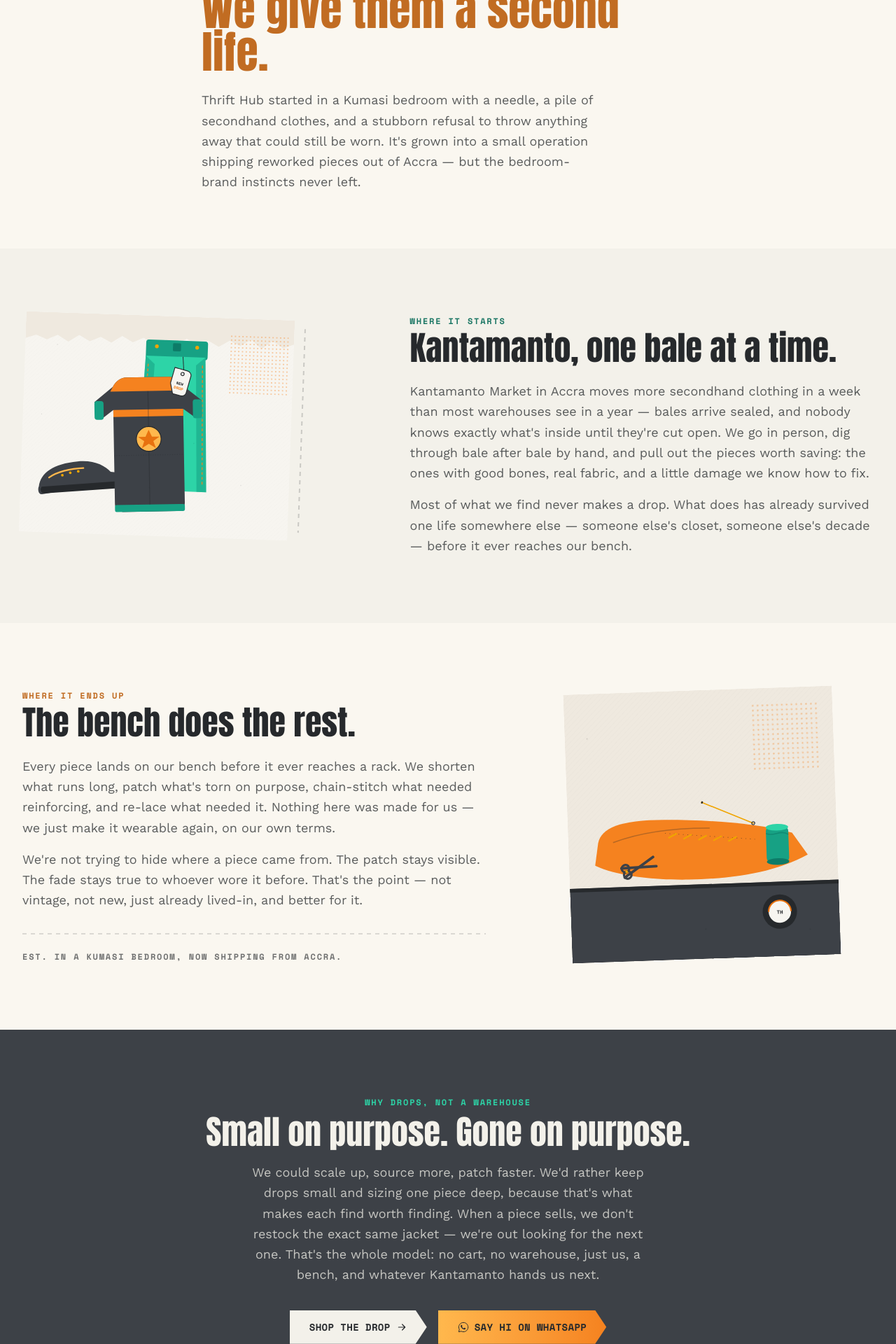
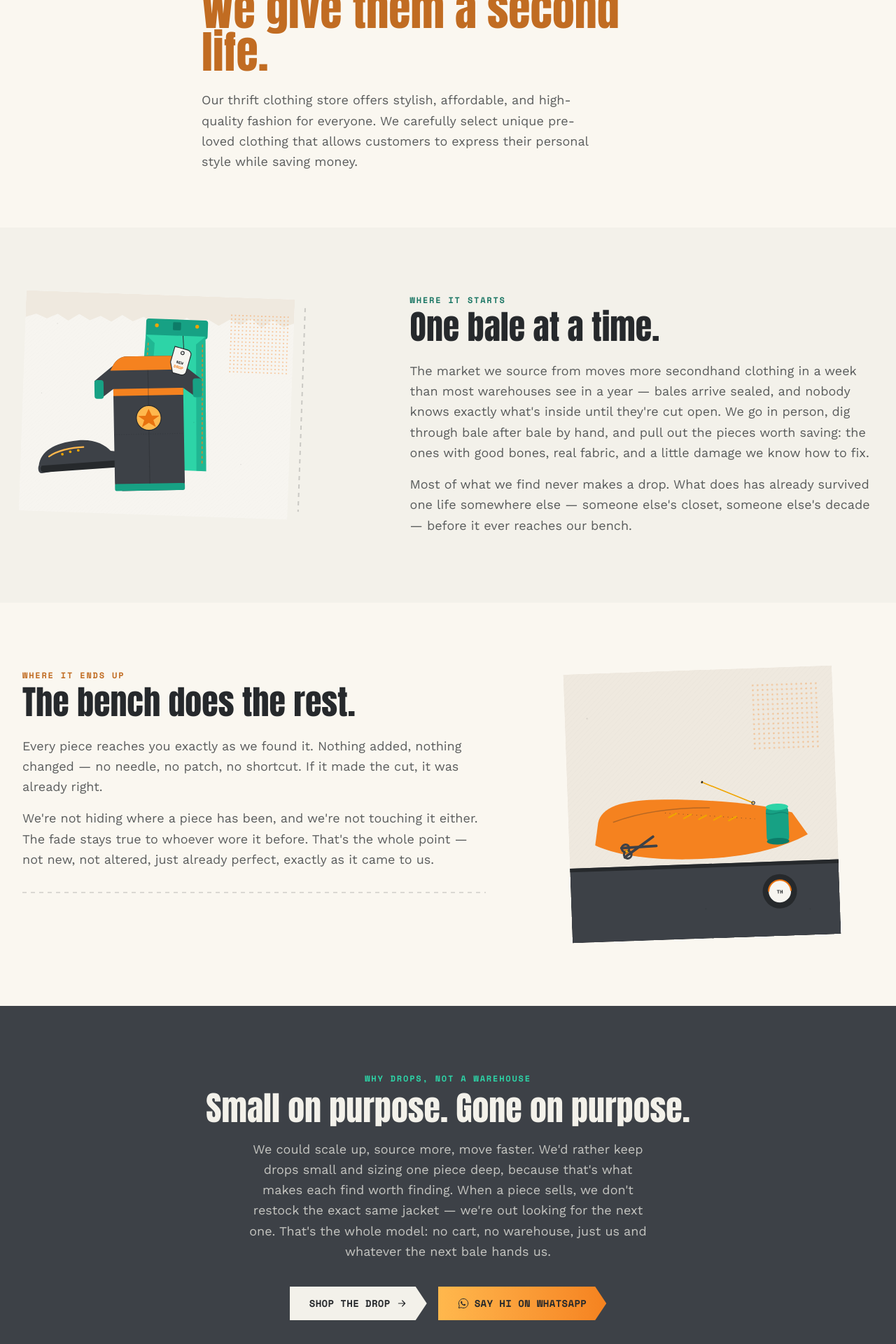
Before and after one commit to Benjamin-yankey/Thrift-Hub, a Next.js app: page /about in a window 1280 px wide. Shown: the part 280-2200 px from the top of the page at 70% size. Built offline with nearby package versions, Linux system fonts and the light colour scheme.

Commit message:
feat: update content in AboutPage and BrandStory components for clarity and engagement

```diff
--- a/src/app/about/page.tsx
+++ b/src/app/about/page.tsx
@@ -15,7 +15,7 @@ export const metadata: Metadata = {
 
 export default function AboutPage() {
   const whatsappHref = buildWhatsAppLink(
-    "Hi! I'd like to know more about Thrift Hub."
+    "Hi! I'd like to know more about Thrift Hub.",
   );
 
   return (
@@ -41,14 +41,15 @@ export default function AboutPage() {
               <h1 className="mt-4 font-display text-[clamp(2.5rem,9vw,4rem)] leading-[0.95] text-ink">
                 We don&apos;t make clothes.
                 <br />
-                <span className="text-orange-deep">We give them a second life.</span>
+                <span className="text-orange-deep">
+                  We give them a second life.
+                </span>
               </h1>
               <p className="mt-6 max-w-xl font-body text-lg leading-relaxed text-ink/75">
-                Thrift Hub started in a Kumasi bedroom with a needle, a pile
-                of secondhand clothes, and a stubborn refusal to throw
-                anything away that could still be worn. It&apos;s grown into
-                a small operation shipping reworked pieces out of Accra —
-                but the bedroom-brand instincts never left.
+                Our thrift clothing store offers stylish, affordable, and
+                high-quality fashion for everyone. We carefully select unique
+                pre-loved clothing that allows customers to express their
+                personal style while saving money.
               </p>
             </Reveal>
           </div>
@@ -78,23 +79,21 @@ export default function AboutPage() {
                 Where it starts
               </p>
               <h2 className="mt-2 font-display text-4xl leading-[0.95] text-ink sm:text-5xl">
-                Kantamanto, one bale at a time.
+                One bale at a time.
               </h2>
               <div className="mt-6 space-y-4 font-body text-base leading-relaxed text-ink/75 sm:text-lg">
                 <p>
-                  Kantamanto Market in Accra moves more secondhand clothing
-                  in a week than most warehouses see in a year — bales
-                  arrive sealed, and nobody knows exactly what&apos;s inside
-                  until they&apos;re cut open. We go in person, dig through
-                  bale after bale by hand, and pull out the pieces worth
-                  saving: the ones with good bones, real fabric, and a
-                  little damage we know how to fix.
+                  The market we source from moves more secondhand clothing in a
+                  week than most warehouses see in a year — bales arrive sealed,
+                  and nobody knows exactly what&apos;s inside until they&apos;re
+                  cut open. We go in person, dig through bale after bale by
+                  hand, and pull out the pieces worth saving: the ones with good
+                  bones, real fabric, and a little damage we know how to fix.
                 </p>
                 <p>
-                  Most of what we find never makes a drop. What does has
-                  already survived one life somewhere else — someone
-                  else&apos;s closet, someone else&apos;s decade — before it
-                  ever reaches our bench.
+                  Most of what we find never makes a drop. What does has already
+                  survived one life somewhere else — someone else&apos;s closet,
+                  someone else&apos;s decade — before it ever reaches our bench.
                 </p>
               </div>
             </Reveal>
@@ -113,23 +112,18 @@ export default function AboutPage() {
               </h2>
               <div className="mt-6 space-y-4 font-body text-base leading-relaxed text-ink/75 sm:text-lg">
                 <p>
-                  Every piece lands on our bench before it ever reaches a
-                  rack. We shorten what runs long, patch what&apos;s torn on
-                  purpose, chain-stitch what needed reinforcing, and re-lace
-                  what needed it. Nothing here was made for us — we just
-                  make it wearable again, on our own terms.
+                  Every piece reaches you exactly as we found it. Nothing
+                  added, nothing changed — no needle, no patch, no shortcut.
+                  If it made the cut, it was already right.
                 </p>
                 <p>
-                  We&apos;re not trying to hide where a piece came from.
-                  The patch stays visible. The fade stays true to whoever
-                  wore it before. That&apos;s the point — not vintage,
-                  not new, just already lived-in, and better for it.
+                  We&apos;re not hiding where a piece has been, and we&apos;re
+                  not touching it either. The fade stays true to whoever wore
+                  it before. That&apos;s the whole point — not new, not
+                  altered, just already perfect, exactly as it came to us.
                 </p>
               </div>
               <div className="stitch mt-8 text-ink/15" aria-hidden="true" />
-              <p className="mt-6 font-tag text-xs font-bold uppercase tracking-[0.15em] text-ink/65">
-                Est. in a Kumasi bedroom, now shipping from Accra.
-              </p>
             </Reveal>
 
             <Reveal delay={100}>
@@ -150,7 +144,10 @@ export default function AboutPage() {
         </section>
 
         {/* Why small drops */}
-        <section id="small-drops" className="bg-charcoal py-20 text-cloud sm:py-24">
+        <section
+          id="small-drops"
+          className="bg-charcoal py-20 text-cloud sm:py-24"
+        >
           <Reveal className="mx-auto max-w-3xl px-5 text-center sm:px-8">
             <p className="font-tag text-xs font-bold uppercase tracking-[0.15em] text-teal-light">
               Why drops, not a warehouse
@@ -159,13 +156,12 @@ export default function AboutPage() {
               Small on purpose. Gone on purpose.
             </h2>
             <p className="mx-auto mt-5 max-w-xl font-body text-base leading-relaxed text-cloud/75 sm:text-lg">
-              We could scale up, source more, patch faster. We&apos;d rather
+              We could scale up, source more, move faster. We&apos;d rather
               keep drops small and sizing one piece deep, because that&apos;s
               what makes each find worth finding. When a piece sells, we
-              don&apos;t restock the exact same jacket — we&apos;re out
-              looking for the next one. That&apos;s the whole model: no
-              cart, no warehouse, just us, a bench, and whatever Kantamanto
-              hands us next.
+              don&apos;t restock the exact same jacket — we&apos;re out looking
+              for the next one. That&apos;s the whole model: no cart, no
+              warehouse, just us and whatever the next bale hands us.
             </p>
             <div className="mt-9 flex flex-wrap items-center justify-center gap-4">
               <Link
--- a/src/components/BrandStory.tsx
+++ b/src/components/BrandStory.tsx
@@ -23,19 +23,16 @@ export default function BrandStory() {
 
         <Reveal delay={100} className="order-1 lg:order-2">
           <h2 className="font-display text-4xl leading-[0.95] text-ink sm:text-5xl">
-            Not vintage.
-            <br />
-            Not new.
-            <br />
-            <span className="text-orange-deep">Just already lived-in.</span>
+            <span className="text-orange-deep">
+              where fashion meets affordability.
+            </span>
           </h2>
           <div className="mt-6 space-y-4 font-body text-base leading-relaxed text-ink/75 sm:text-lg">
             <p>
-              Every piece starts at Kantamanto, gets pulled by hand out of a
-              bale, and lands on our bench before it ever reaches a rack.
-              We shorten what runs long, patch what&apos;s torn on purpose,
-              and re-lace what needed it. Nothing here was made for us. We
-              just made it wearable again.
+              Every piece gets pulled by hand out of a bale, and lands on our
+              bench before it ever reaches a rack. We shorten what runs long,
+              patch what&apos;s torn on purpose, and re-lace what needed it.
+              Nothing here was made for us. We just made it wearable again.
             </p>
             <p>
               That&apos;s why drops are small and why sizing runs one piece
@@ -43,9 +40,6 @@ export default function BrandStory() {
               same jacket, we&apos;re out finding the next one.
             </p>
           </div>
-          <p className="mt-6 font-tag text-xs font-bold uppercase tracking-[0.15em] text-ink/65">
-            Est. in a Kumasi bedroom, now shipping from Accra.
-          </p>
         </Reveal>
       </div>
     </section>
--- a/src/components/Hero.tsx
+++ b/src/components/Hero.tsx
@@ -20,10 +20,10 @@ export default function Hero() {
   const allowMotion = useSyncExternalStore(
     subscribe,
     getSnapshot,
-    getServerSnapshot
+    getServerSnapshot,
   );
   const whatsappHref = buildWhatsAppLink(
-    "Hi! I'd like to know more about the current Thrift Hub drop."
+    "Hi! I'd like to know more about the current Thrift Hub drop.",
   );
 
   return (
@@ -48,25 +48,26 @@ export default function Hero() {
       <div className="relative z-10 mx-auto w-full max-w-[1800px] px-5 sm:px-8">
         <div className="max-w-2xl">
           <p className="animate-rise-in clip-ticket inline-block bg-orange px-4 py-2 font-tag text-[12px] font-bold uppercase tracking-[0.15em] text-ink">
-            Accra-sourced, one rack at a time
+            Where Fashion meets affordability.
           </p>
 
           <h1
             className="animate-rise-in mt-4 font-display text-[clamp(2.75rem,11vw,4rem)] leading-[0.92] tracking-tight text-cloud sm:text-6xl lg:text-[5.2rem]"
             style={{ animationDelay: "80ms" }}
           >
-            Secondhand.
+            First Selection
             <br />
-            <span className="text-orange-light">First pick.</span>
+            <span className="text-orange-light">Thrift.</span>
           </h1>
 
           <p
             className="animate-rise-in mt-6 max-w-md font-body text-base leading-relaxed text-cloud/80 sm:text-lg"
             style={{ animationDelay: "160ms" }}
           >
-            We rework what Kantamanto has already worn in. Every drop is
-            small, every piece is one of one, and once it&apos;s gone,
-            it&apos;s actually gone.
+            Our thrift clothing store offers stylish, affordable, and
+            high-quality fashion for everyone. We carefully select unique
+            pre-loved clothing that allows customers to express their personal
+            style while saving money.
           </p>
 
           <div
```
